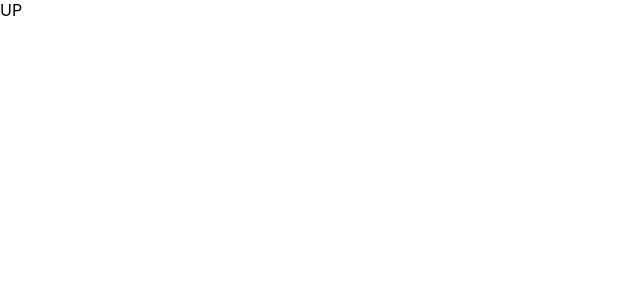
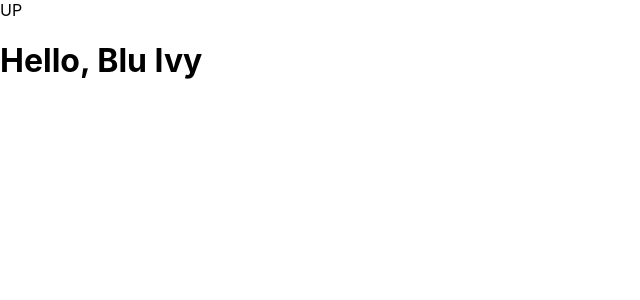
Before and after one commit to MalcolmSmalls/Odin-React-App-Test, a React (Create React App) app: page / in a window 1280 px wide. Shown: the top 300 px of the page, without its empty margins (0-640 px from the left). Built offline with nearby package versions, Linux system fonts and the light colour scheme.

Commit message:
Add new Component to App

```diff
--- a/src/App.js
+++ b/src/App.js
@@ -78,11 +78,13 @@
 
 import React, { Component } from 'react'
 import MyComponent from "./MyComponent"
+import Welcome from "./ReactDocs"
 
 function App(){
   return (
     <div>
       <MyComponent title="UP" />
+      <Welcome name = "Blu Ivy" />
     </div>
   )
 }
--- /dev/null
+++ b/src/ReactDocs.js
@@ -0,0 +1,11 @@
+import React, { Component } from "react"
+
+function Welcome(props){
+    return(
+        <div>
+            <h1>Hello, {props.name}</h1>
+        </div>
+    )
+}
+
+export default Welcome
```
